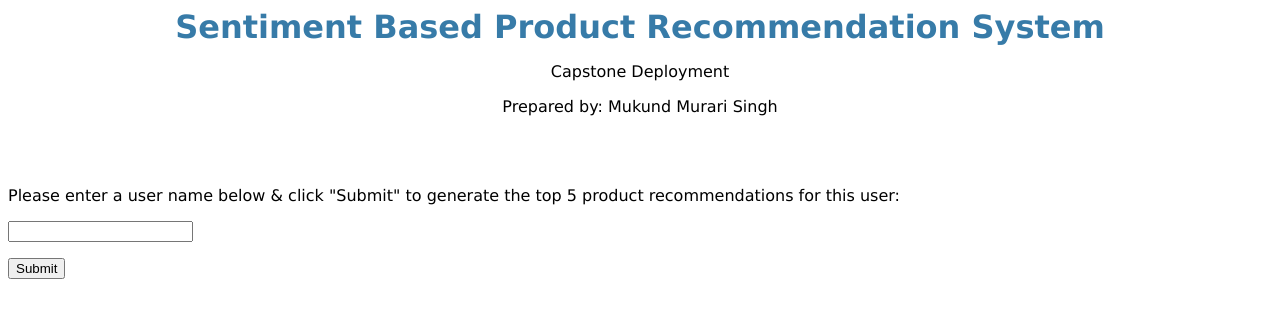
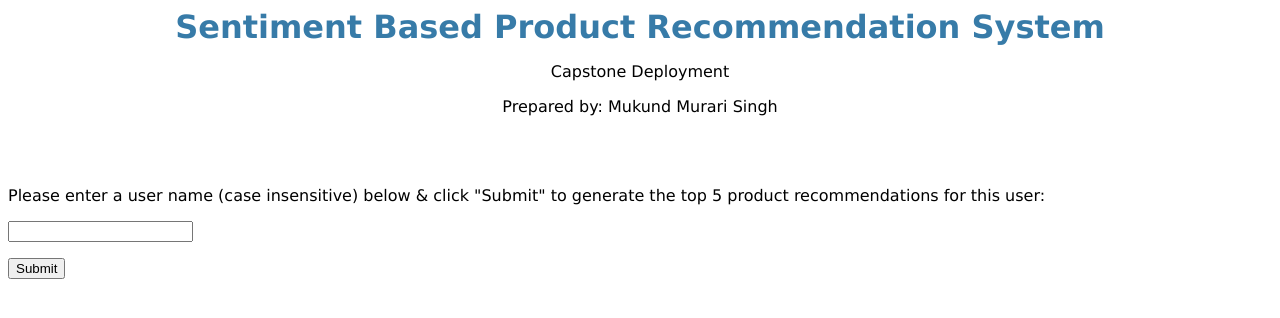
Before and after one commit to Mukund-Murari-Singh/capstone, a Flask app: template templates/index.html in a window 1280 px wide. Shown: the top 318 px of the page. Run offline with Flask 2, Linux system fonts and the light colour scheme; the template is opened without the code that fills it, so the values that code supplies are empty; parts of the project's set-up code (start-up, migrations or seed data) failed here and were passed over.

Commit message:
Update index.html

```diff
--- a/templates/index.html
+++ b/templates/index.html
@@ -2,7 +2,7 @@
 <html></html>
 
 <head>
-    <title> Home Page</title>
+    <title>Capstone Mukund Murari Singh</title>
 </head>
 
 <link rel=stylesheet type=text/css href="{{ url_for('static', filename='style.css') }}">
@@ -19,7 +19,7 @@
 <br>
 <br>
 <form id="user_input" name="user_input" action= "#" method= 'post'>
-    <p>Please enter a user name below & click "Submit" to generate the top 5 product recommendations for this user:</p>
+    <p>Please enter a user name (case insensitive) below & click "Submit" to generate the top 5 product recommendations for this user:</p>
     <p><input type= "text" id="username" name= "username" placeholder="{{ last_search }}"</p>
     <p><input onclick=change() type= "submit" id="myButton1" value= "Submit" </p>
 </form>
```
